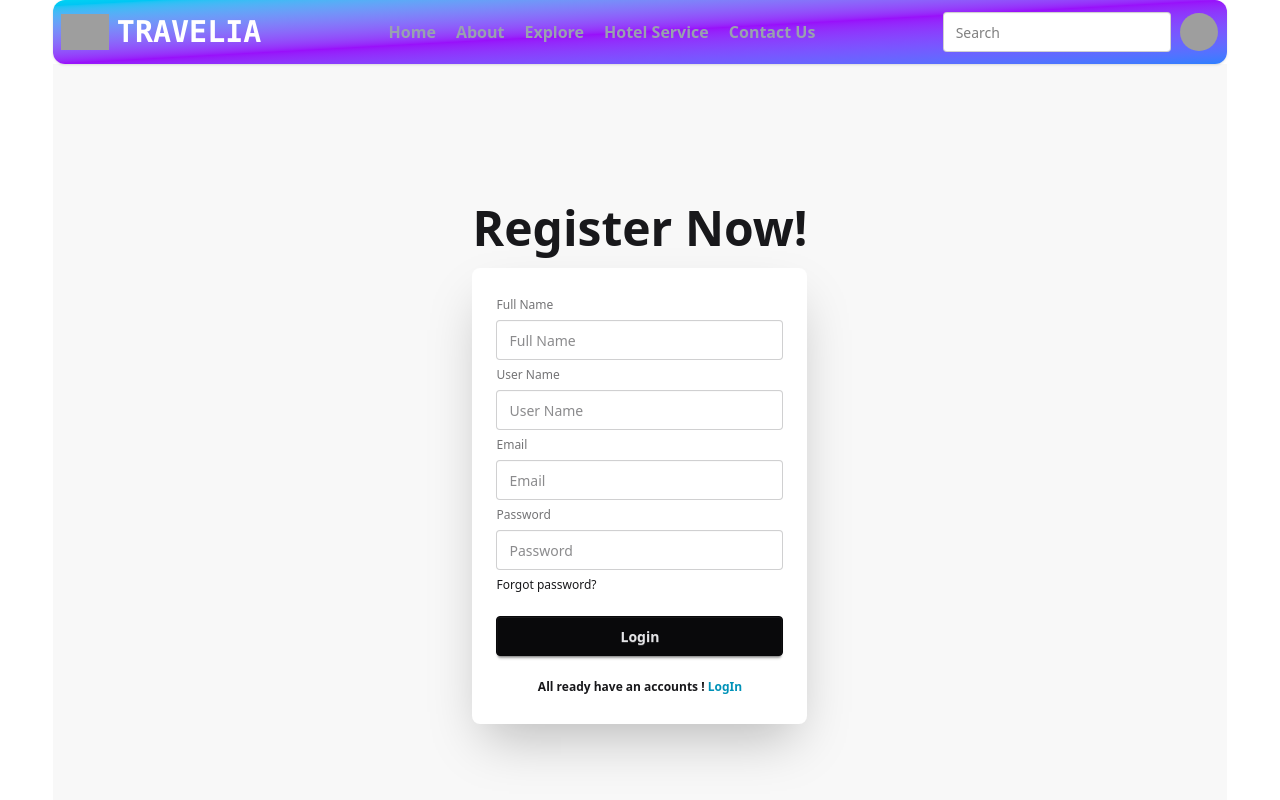
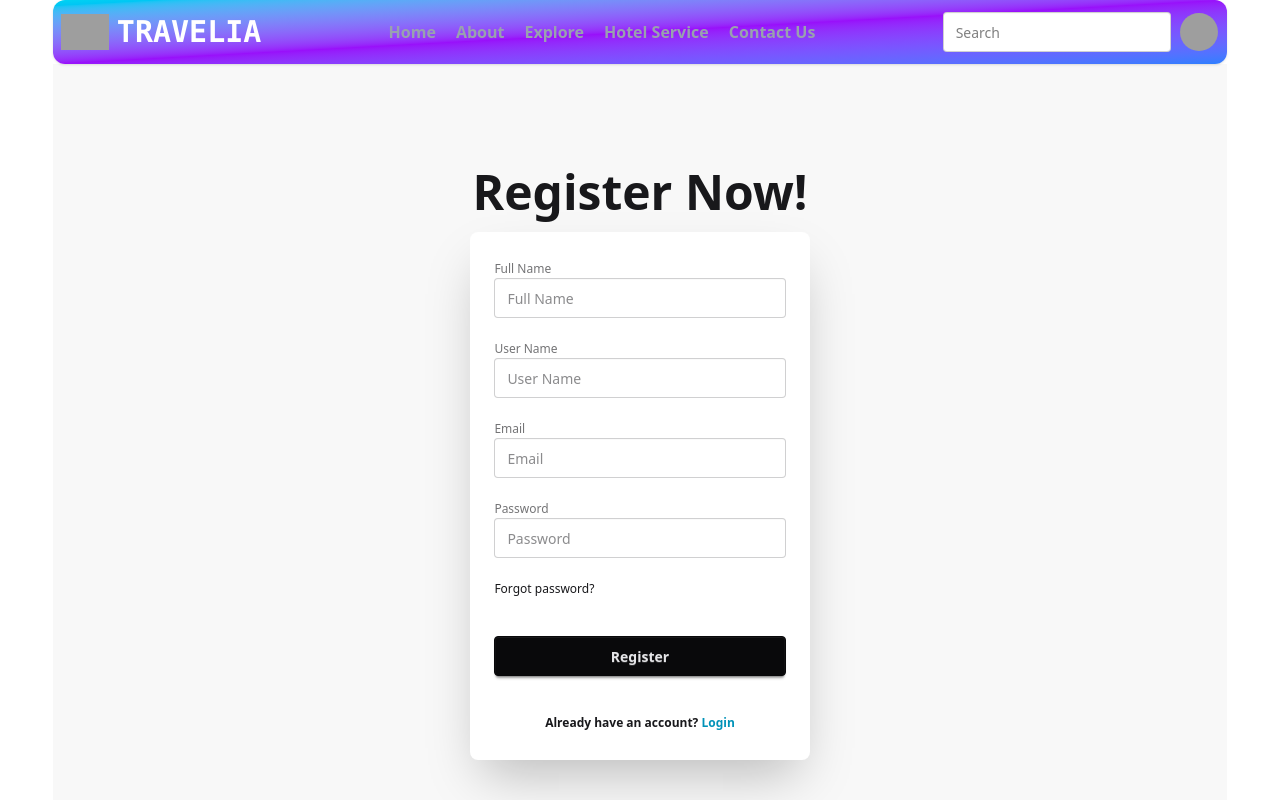
Before and after one commit to Amitkumersarkar/Eco-Adventure, a React (Vite) app: page /register in a window 1280 px wide. Shown: the top 800 px of the page. Built offline with nearby package versions, Linux system fonts and the light colour scheme; no server answers; grey boxes are pictures that could not be loaded.

Commit message:
completed authentication

```diff
--- a/src/Components/Pages/LoginProfile.jsx
+++ b/src/Components/Pages/LoginProfile.jsx
@@ -3,15 +3,19 @@ import { NavLink, useLocation, useNavigate } from "react-router-dom";
 import { authContext } from "../AuthProvider/AuthProvider";
 
 const LoginProfile = () => {
-    // Get context values from AuthProvider
-    const { handleLogin, handleLoginWithGoogle } = useContext(authContext);
+    const {
+        user,
+        handleLogin,
+        handleLoginWithGoogle,
+        handleLogOut,
+    } = useContext(authContext);
+
     const [error, setError] = useState("");
     const location = useLocation();
     const navigate = useNavigate();
 
     const from = location.state?.from?.pathname || "/";
 
-    // Handle Email/Password Login
     const handleSubmit = (e) => {
         e.preventDefault();
         const form = new FormData(e.target);
@@ -30,7 +34,6 @@ const LoginProfile = () => {
             });
     };
 
-    // Handle Google Login
     const handleGoogleSignIn = () => {
         handleLoginWithGoogle()
             .then((result) => {
@@ -44,6 +47,46 @@ const LoginProfile = () => {
             });
     };
 
+    const handleLogoutClick = () => {
+        handleLogOut()
+            .then(() => {
+                navigate("/login");
+            })
+            .catch((err) => {
+                console.error(err);
+                setError(err.message);
+            });
+    };
+
+    // Helper to get display name fallback
+    const getDisplayName = () => {
+        if (!user) return "";
+        if (user.displayName && user.displayName.trim() !== "") {
+            return user.displayName;
+        }
+        if (user.email) {
+            return user.email.split("@")[0];
+        }
+        return "User";
+    };
+
+    if (user) {
+        return (
+            <div className="bg-base-200 min-h-screen flex flex-col items-center justify-center px-4">
+                <h1 className="text-4xl text-cyan-700 font-bold mb-4">
+                    Welcome, {getDisplayName()}!
+                </h1>
+                <button
+                    onClick={handleLogoutClick}
+                    className="btn btn-error text-white text-xl font-semibold"
+                >
+                    Logout
+                </button>
+            </div>
+        );
+    }
+
+    // Login form UI remains unchanged
     return (
         <div className="bg-base-200 min-h-screen flex items-start pt-10 px-4">
             <div className="flex flex-col items-center w-full max-w-md mx-auto space-y-5">
@@ -51,8 +94,7 @@ const LoginProfile = () => {
                 <div className="text-center">
                     <h1 className="text-5xl text-cyan-700 font-bold">Login Now!</h1>
                     <p className="py-4 text-gray-600">
-                        Access your personalized dashboard, track your orders, and manage
-                        your gadget preferences all in one place.
+                        Access your personalized dashboard, track your orders, and manage your gadget preferences all in one place.
                     </p>
                 </div>
 
@@ -62,9 +104,7 @@ const LoginProfile = () => {
                         <div className="card-body">
                             <fieldset className="fieldset space-y-4">
                                 <div>
-                                    <label className="label text-xl text-cyan-700 p-2">
-                                        Email
-                                    </label>
+                                    <label className="label text-xl text-cyan-700 p-2">Email</label>
                                     <input
                                         name="email"
                                         type="email"
@@ -74,9 +114,7 @@ const LoginProfile = () => {
                                     />
                                 </div>
                                 <div>
-                                    <label className="label text-cyan-700 text-xl p-2">
-                                        Password
-                                    </label>
+                                    <label className="label text-cyan-700 text-xl p-2">Password</label>
                                     <input
                                         name="password"
                                         type="password"
@@ -94,7 +132,6 @@ const LoginProfile = () => {
                                     <a className="link link-hover text-sm">Forgot password?</a>
                                 </div>
 
-                                {/* Email/Password Login */}
                                 <button
                                     type="submit"
                                     className="btn btn-ghost text-white text-xl font-semibold bg-cyan-700 w-full"
@@ -102,7 +139,6 @@ const LoginProfile = () => {
                                     Login
                                 </button>
 
-                                {/* Google Login */}
                                 <button
                                     type="button"
                                     onClick={handleGoogleSignIn}
--- a/src/Components/Pages/UserRegister.jsx
+++ b/src/Components/Pages/UserRegister.jsx
@@ -1,6 +1,72 @@
-import { NavLink } from "react-router-dom";
+import { useContext, useState } from "react";
+import { NavLink, useNavigate } from "react-router-dom";
+import { authContext } from "../AuthProvider/AuthProvider";
 
 const UserRegister = () => {
+    const { handleRegister } = useContext(authContext);
+    const navigate = useNavigate();
+
+    const [formData, setFormData] = useState({
+        fullName: "",
+        userName: "",
+        email: "",
+        password: "",
+    });
+
+    const [errors, setErrors] = useState({});
+
+    const validate = () => {
+        const newErrors = {};
+
+        if (!formData.fullName.trim()) {
+            newErrors.fullName = "Full name is required";
+        }
+
+        if (!formData.userName.trim()) {
+            newErrors.userName = "User name is required";
+        }
+
+        if (!formData.email.trim()) {
+            newErrors.email = "Email is required";
+        } else if (
+            !/^[A-Z0-9._%+-]+@[A-Z0-9.-]+\.[A-Z]{2,}$/i.test(formData.email)
+        ) {
+            newErrors.email = "Invalid email address";
+        }
+
+        if (!formData.password) {
+            newErrors.password = "Password is required";
+        } else if (formData.password.length < 6) {
+            newErrors.password = "Password must be at least 6 characters";
+        }
+
+        setErrors(newErrors);
+
+        return Object.keys(newErrors).length === 0;
+    };
+
+    const handleChange = (e) => {
+        setFormData((prev) => ({
+            ...prev,
+            [e.target.name]: e.target.value,
+        }));
+    };
+
+    const handleSubmit = (e) => {
+        e.preventDefault();
+
+        if (!validate()) return;
+
+        handleRegister(formData.email, formData.password)
+            .then(() => {
+                alert("Registration successful! Please login.");
+                navigate("/login");
+            })
+            .catch((error) => {
+                alert("Registration failed: " + error.message);
+            });
+    };
+
     return (
         <div className="hero bg-base-200 min-h-screen">
             <div className="hero-content flex-col ">
@@ -8,21 +74,84 @@ const UserRegister = () => {
                     <h1 className="text-5xl font-bold">Register Now!</h1>
                 </div>
                 <div className="card bg-base-100 w-full max-w-sm shrink-0 shadow-2xl">
-                    <div className="card-body">
-                        <fieldset className="fieldset">
-                            <label className="label">Full Name</label>
-                            <input name="full name" type="text" className="input" placeholder="Full Name" />
-                            <label className="label">User Name</label>
-                            <input name="user name" type="text" className="input" placeholder="User Name" />
-                            <label className="label">Email</label>
-                            <input type="email" className="input" placeholder="Email" />
-                            <label className="label">Password</label>
-                            <input type="password" className="input" placeholder="Password" />
-                            <div><a className="link link-hover">Forgot password?</a></div>
-                            <button className="btn btn-neutral mt-4">Login</button>
-                            <p className="text-center font-semibold mt-4">All ready have an accounts ! <NavLink to="/login"><span className="font-bold text-cyan-600">LogIn</span></NavLink></p>
+                    <form onSubmit={handleSubmit} className="card-body">
+                        <fieldset className="fieldset space-y-4">
+                            <div>
+                                <label className="label">Full Name</label>
+                                <input
+                                    name="fullName"
+                                    type="text"
+                                    className="input"
+                                    placeholder="Full Name"
+                                    value={formData.fullName}
+                                    onChange={handleChange}
+                                />
+                                {errors.fullName && (
+                                    <p className="text-red-600 text-sm">{errors.fullName}</p>
+                                )}
+                            </div>
+
+                            <div>
+                                <label className="label">User Name</label>
+                                <input
+                                    name="userName"
+                                    type="text"
+                                    className="input"
+                                    placeholder="User Name"
+                                    value={formData.userName}
+                                    onChange={handleChange}
+                                />
+                                {errors.userName && (
+                                    <p className="text-red-600 text-sm">{errors.userName}</p>
+                                )}
+                            </div>
+
+                            <div>
+                                <label className="label">Email</label>
+                                <input
+                                    name="email"
+                                    type="email"
+                                    className="input"
+                                    placeholder="Email"
+                                    value={formData.email}
+                                    onChange={handleChange}
+                                />
+                                {errors.email && (
+                                    <p className="text-red-600 text-sm">{errors.email}</p>
+                                )}
+                            </div>
+
+                            <div>
+                                <label className="label">Password</label>
+                                <input
+                                    name="password"
+                                    type="password"
+                                    className="input"
+                                    placeholder="Password"
+                                    value={formData.password}
+                                    onChange={handleChange}
+                                />
+                                {errors.password && (
+                                    <p className="text-red-600 text-sm">{errors.password}</p>
+                                )}
+                            </div>
+
+                            <div>
+                                <a className="link link-hover">Forgot password?</a>
+                            </div>
+
+                            <button type="submit" className="btn btn-neutral mt-4">
+                                Register
+                            </button>
+
+                            <p className="text-center font-semibold mt-4">
+                                Already have an account?{" "}
+                                <NavLink to="/login">
+                                    <span className="font-bold text-cyan-600">Login</span>
+                                </NavLink>
+                            </p>
                         </fieldset>
-                    </div>
+                    </form>
                 </div>
             </div>
         </div>
```
